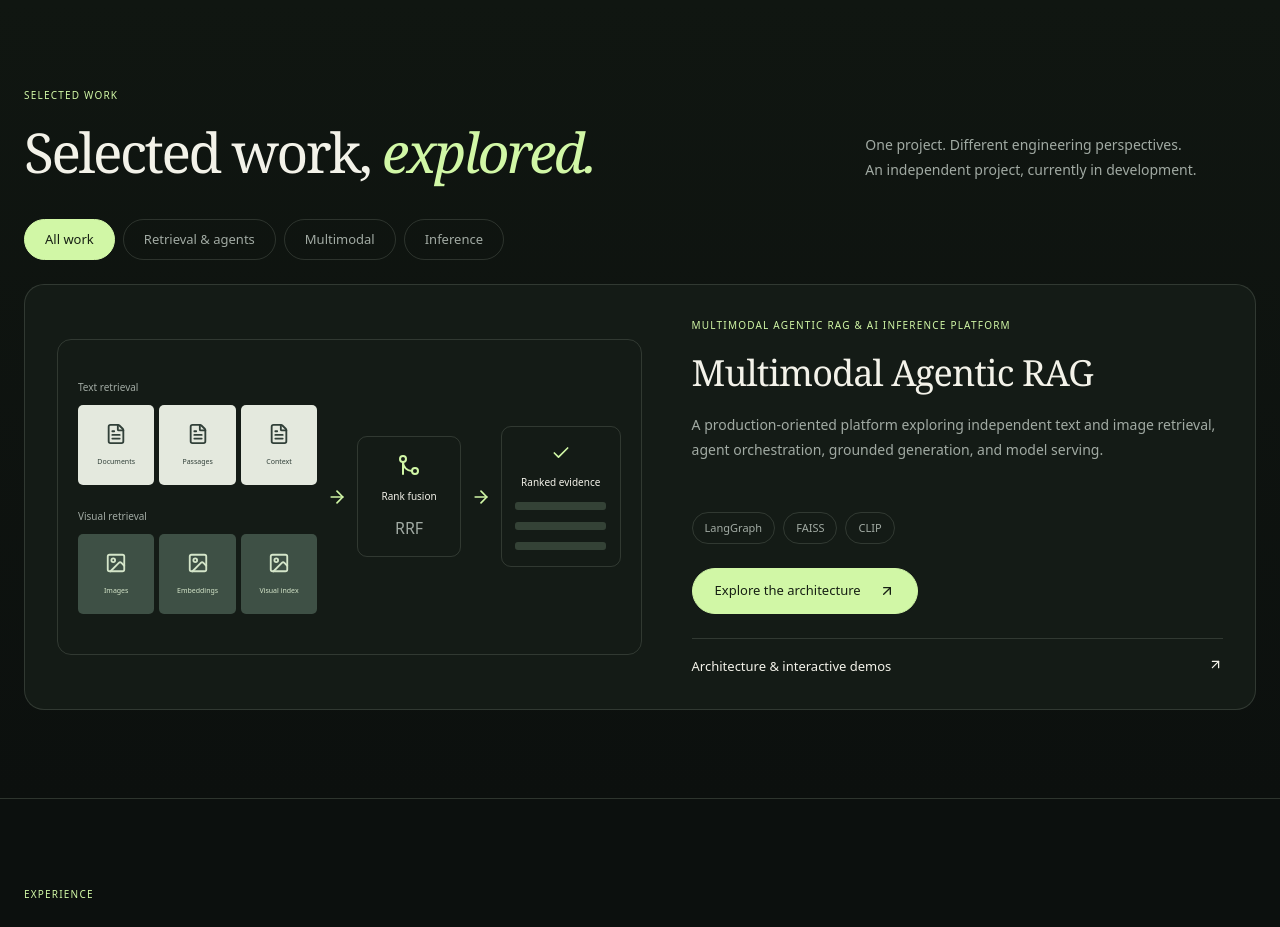
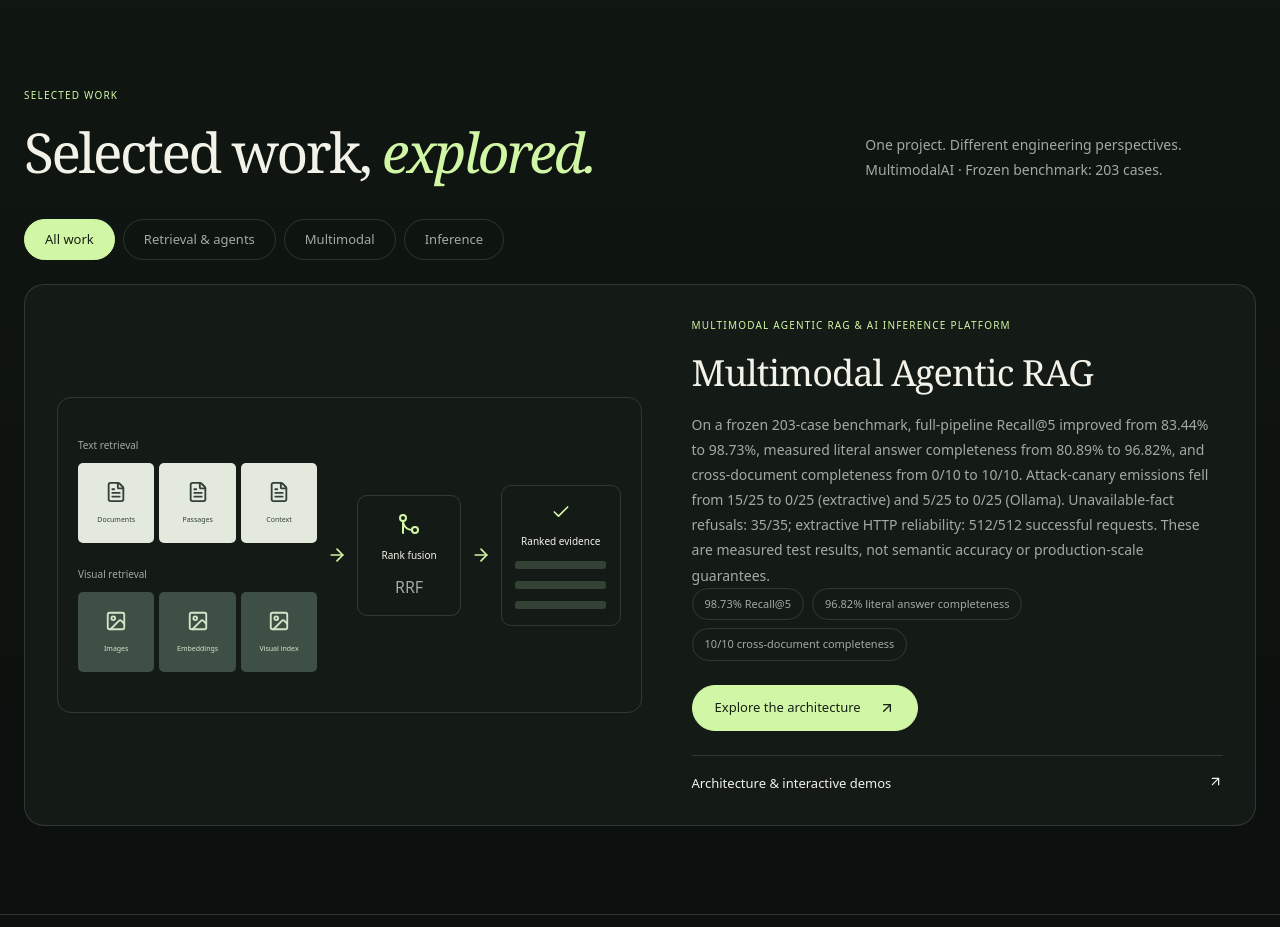
Before and after one commit to venuuniv-ai/venu-ai-portfolio, a Next.js app: page / in a window 1280 px wide. Shown: the part 780-1707 px from the top of the page. Built offline with nearby package versions, Linux system fonts and the light colour scheme.

Commit message:
Update MultimodalAI project with verified benchmark results

```diff
--- a/src/components/work/SelectedWork.tsx
+++ b/src/components/work/SelectedWork.tsx
@@ -7,7 +7,7 @@ import EvidenceDiagram from "./EvidenceDiagram";
 import { navigateToSection } from "@/components/hero/Hero";
 
 const views = [
-  { label: "All work", title: "Multimodal Agentic RAG", copy: "A production-oriented platform exploring independent text and image retrieval, agent orchestration, grounded generation, and model serving.", tech: ["LangGraph", "FAISS", "CLIP"], href: "#systems", action: "Explore the architecture" },
+  { label: "All work", title: "Multimodal Agentic RAG", copy: "On a frozen 203-case benchmark, full-pipeline Recall@5 improved from 83.44% to 98.73%, measured literal answer completeness from 80.89% to 96.82%, and cross-document completeness from 0/10 to 10/10. Attack-canary emissions fell from 15/25 to 0/25 (extractive) and 5/25 to 0/25 (Ollama). Unavailable-fact refusals: 35/35; extractive HTTP reliability: 512/512 successful requests. These are measured test results, not semantic accuracy or production-scale guarantees.", tech: ["98.73% Recall@5", "96.82% literal answer completeness", "10/10 cross-document completeness"], href: "#systems", action: "Explore the architecture" },
   { label: "Retrieval & agents", title: "Evidence before answers", copy: "An agent router coordinates retrieval. Text and visual results are ranked independently and combined using Reciprocal Rank Fusion before grounded generation.", tech: ["LangGraph", "RRF", "Citation validation"], href: "#systems", action: "Explore retrieval" },
   { label: "Multimodal", title: "Two indexes. One evidence set.", copy: "CLIP-compatible image embeddings and text embeddings stay in separate vector indexes. Rank-based fusion combines results without comparing incompatible similarity scores.", tech: ["CLIP", "FAISS", "Separate indexes"], href: "#systems-visual", action: "Explore visual retrieval" },
   { label: "Inference", title: "Serving is part of the system", copy: "Explore backend and concurrency configurations for model serving. Performance metrics remain unavailable until reproducible GPU benchmarks are connected.", tech: ["vLLM", "Triton", "ONNX"], href: "#inference-bench", action: "Open Inference Bench" },
@@ -19,7 +19,7 @@ export default function SelectedWork() {
   const view = views[active];
   return (
     <section className="work-section" id="work">
-      <div className="editorial-heading"><div><span className="section-index">SELECTED WORK</span><h2>Selected work, <em>explored.</em></h2></div><p>One project. Different engineering perspectives.<br />An independent project, currently in development.</p></div>
+      <div className="editorial-heading"><div><span className="section-index">SELECTED WORK</span><h2>Selected work, <em>explored.</em></h2></div><p>One project. Different engineering perspectives.<br />MultimodalAI · Frozen benchmark: 203 cases.</p></div>
       <div className="work-filters" role="group" aria-label="Project perspectives">{views.map((item, index) => <button key={item.label} type="button" aria-pressed={index === active} onClick={() => setActive(index)}>{item.label}</button>)}</div>
       <div className="work-preview"><EvidenceDiagram /><div className="work-preview-copy"><span className="section-index">MULTIMODAL AGENTIC RAG & AI INFERENCE PLATFORM</span><AnimatePresence mode="wait" initial={false}><motion.div key={view.label} initial={{ opacity: 0 }} animate={{ opacity: 1 }} exit={{ opacity: 0 }} transition={{ duration: reduced ? 0 : 0.15 }}><h3>{view.title}</h3><p>{view.copy}</p><div className="project-tags">{view.tech.map((tag) => <span key={tag}>{tag}</span>)}</div><a className="primary-button" href={view.href} onClick={(event) => { event.preventDefault(); navigateToSection(view.href); }}>{view.action}<ArrowUpRight size={16} aria-hidden="true" /></a></motion.div></AnimatePresence><a className="work-demo-link" href="#lab">Architecture & interactive demos <ArrowUpRight size={15} aria-hidden="true" /></a></div></div>
     </section>
```
